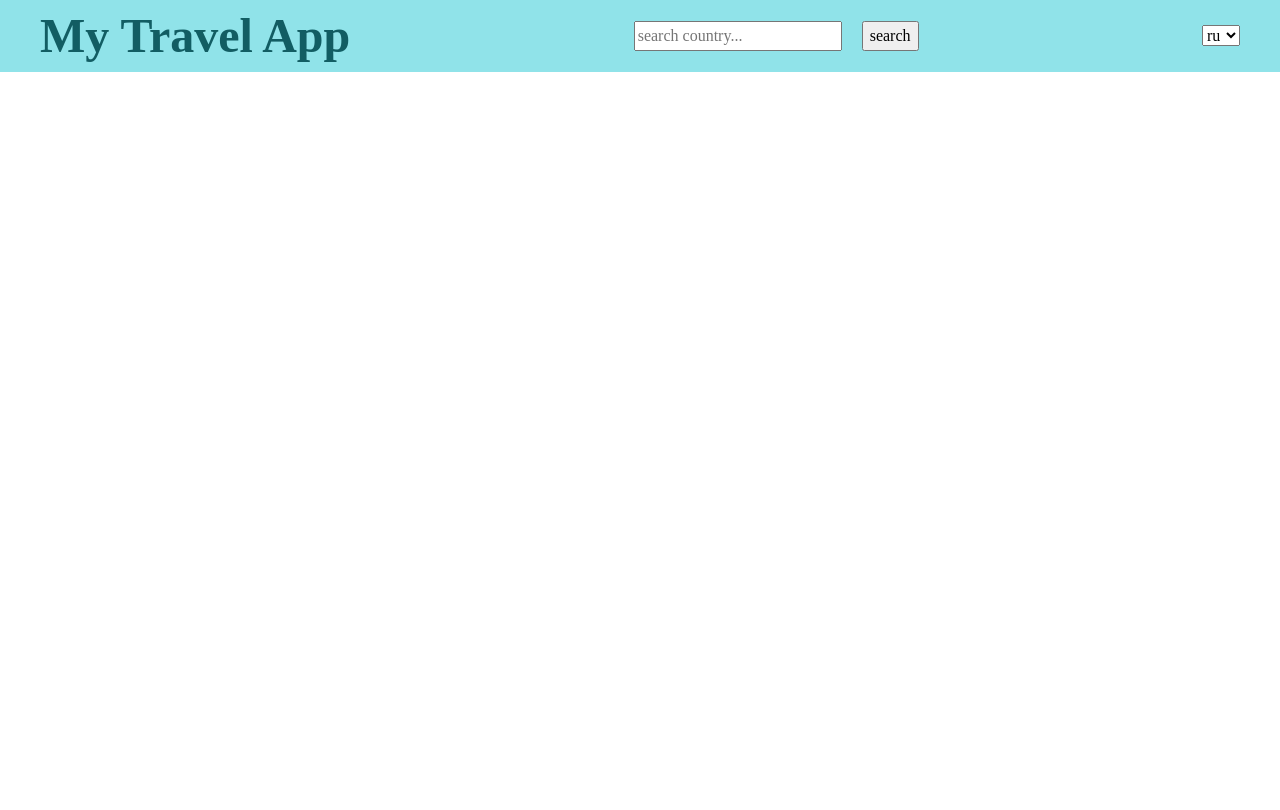
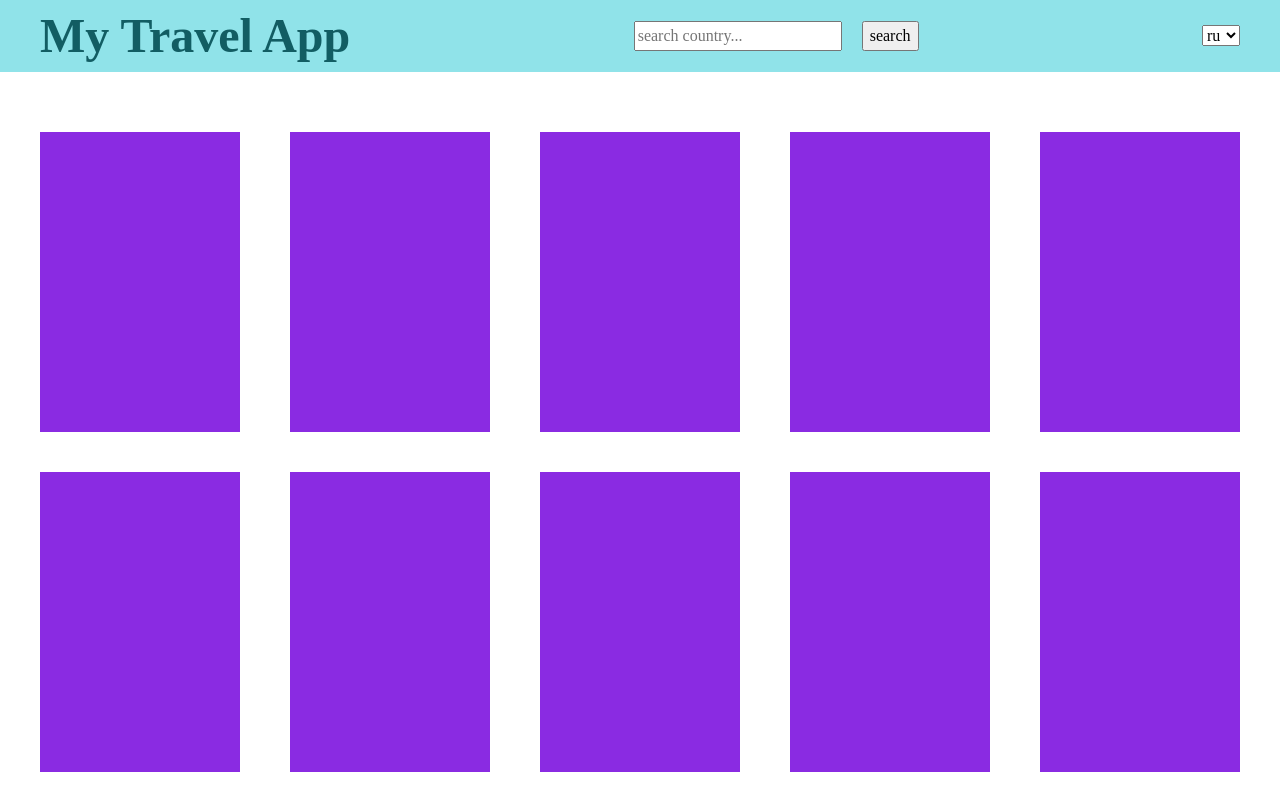
Before and after one commit to spytni1212/travel-app, a React (Create React App) app: page / in a window 1280 px wide. Shown: the top 810 px of the page. Built offline with nearby package versions, Linux system fonts and the light colour scheme.

Commit message:
feat: add basic structure for the main component

```diff
--- a/src/App.js
+++ b/src/App.js
@@ -1,10 +1,12 @@
 import './App.css';
 import Header from './components/Header/Header';
+import Main from './components/Main/Main';
 
 function App() {
   return (
     <div>
       <Header />
+      <Main />
     </div>
   );
 }
--- /dev/null
+++ b/src/components/Main/Main.jsx
@@ -0,0 +1,26 @@
+import React from 'react'
+import s from './Main.module.css';
+
+const Main = (props) => {
+    return (
+        <div className={s.mainContainer}>
+            <div className={s.mainWrapper}>
+                <div className={s.cardsContainer}>
+                    <div className={s.card}></div>
+                    <div className={s.card}></div>
+                    <div className={s.card}></div>
+                    <div className={s.card}></div>
+                    <div className={s.card}></div>
+                    <div className={s.card}></div>
+                    <div className={s.card}></div>
+                    <div className={s.card}></div>
+                    <div className={s.card}></div>
+                    <div className={s.card}></div>
+                </div>
+            </div>
+
+        </div>
+    )
+}
+
+export default Main;
--- /dev/null
+++ b/src/components/Main/Main.module.css
@@ -0,0 +1,23 @@
+.mainWrapper {
+    margin: 0 auto;
+    max-width: 1200px;
+    display: flex;
+    flex-direction: column;
+    justify-content: center;
+    align-items: center;
+}
+
+.cardsContainer {
+    padding: 60px 0;
+    display: flex;
+    justify-content: space-between;
+    flex-flow: row wrap;
+    column-gap: 20px;
+    row-gap: 40px;
+}
+
+.card {
+    width: 200px;
+    height: 300px;
+    background-color: blueviolet;
+}
```
